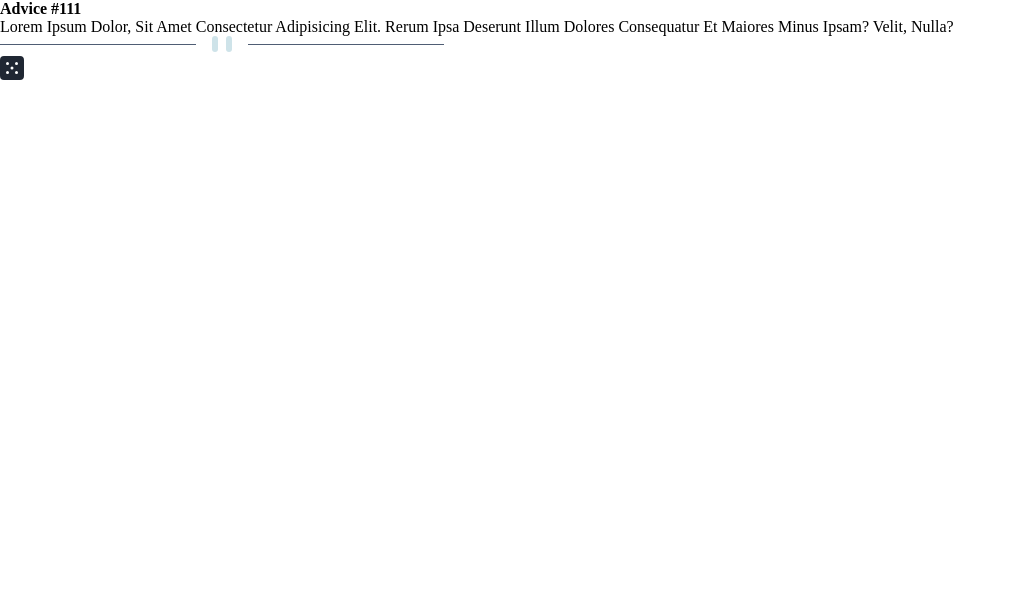
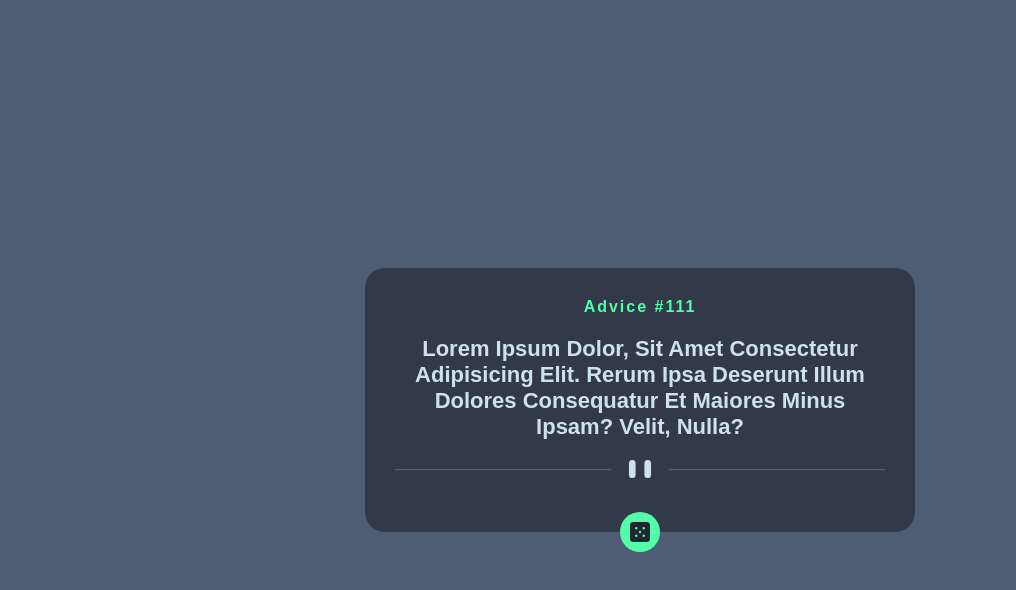
Before and after one commit to abdelghani200/advice-generator-app, a plain HTML site: page index.html in a window 1280 px wide. Shown: the whole page, without its empty margins (0-1016 px from the left). Drawn offline with Linux system fonts and the light colour scheme.

Commit message:
code css

```diff
--- a/css/style.css
+++ b/css/style.css
@@ -5,3 +5,75 @@
     text-decoration: none;
     text-transform: capitalize;
 }
+
+html{
+    font-size: 62.5%;
+}
+
+body{
+    font-size: 1.6rem;
+    font-weight: 800;
+    font-family:"Monorope", sans-serif;
+}
+
+.main{
+    height: 100vh;
+    width: 100%;
+    background-color: hsl(217,19%,38%);
+    display: flex;
+    justify-content: center;
+    align-items: center;
+}
+
+.advice{
+    max-width: 55rem;
+    width: 90%;
+    background-color: hsl(217, 19%, 24%);
+    padding: 3rem;
+    border-radius: 2rem;
+    text-align: center;
+    position: relative;
+}
+
+.advice-title{
+    font-size: 1.6rem;
+    color: hsl(150, 100%, 66%);
+    margin-bottom: 2rem;
+    letter-spacing: 0.2rem;
+}
+
+.advice-text{
+    font-size: 2.2rem;
+    color: hsl(193, 38%, 86%);
+    margin-bottom: 2rem;
+}
+
+.advice-line img{
+    width: 100%;
+    margin-bottom: 2rem;
+}
+
+.advice-btn{
+    position: absolute;
+    bottom: -2rem;
+    left: 50%;
+    transform: translateX(-50%);
+    height: 4rem;
+    width: 4rem;
+    background-color: hsl(150, 100%, 66%);
+    transition: all .3s;
+    border-radius: 100%;
+    cursor: pointer;
+}
+
+.advice-btn:hover{
+    box-shadow: rgba(82, 255, 169, 0.466) 0px 8px 24px,
+    rgba(82, 255, 169, 0.411) 0px 16px 56px,
+    rgba(82, 255, 169, 0.479) 0px 24px 80px;
+}
+
+.advice-btn img{
+    height: 100%;
+    width: 100%;
+    transform: scale(0.5);
+}
--- a/index.html
+++ b/index.html
@@ -24,7 +24,7 @@
         <span>advice</span>
         <span>#111</span>
       </h4>
-      <p class="advice-title">
+      <p class="advice-text">
         Lorem ipsum dolor, sit amet consectetur adipisicing elit. Rerum ipsa deserunt illum dolores consequatur et maiores minus ipsam? Velit, nulla?
       </p>
       <figure class="advice-line">
```
